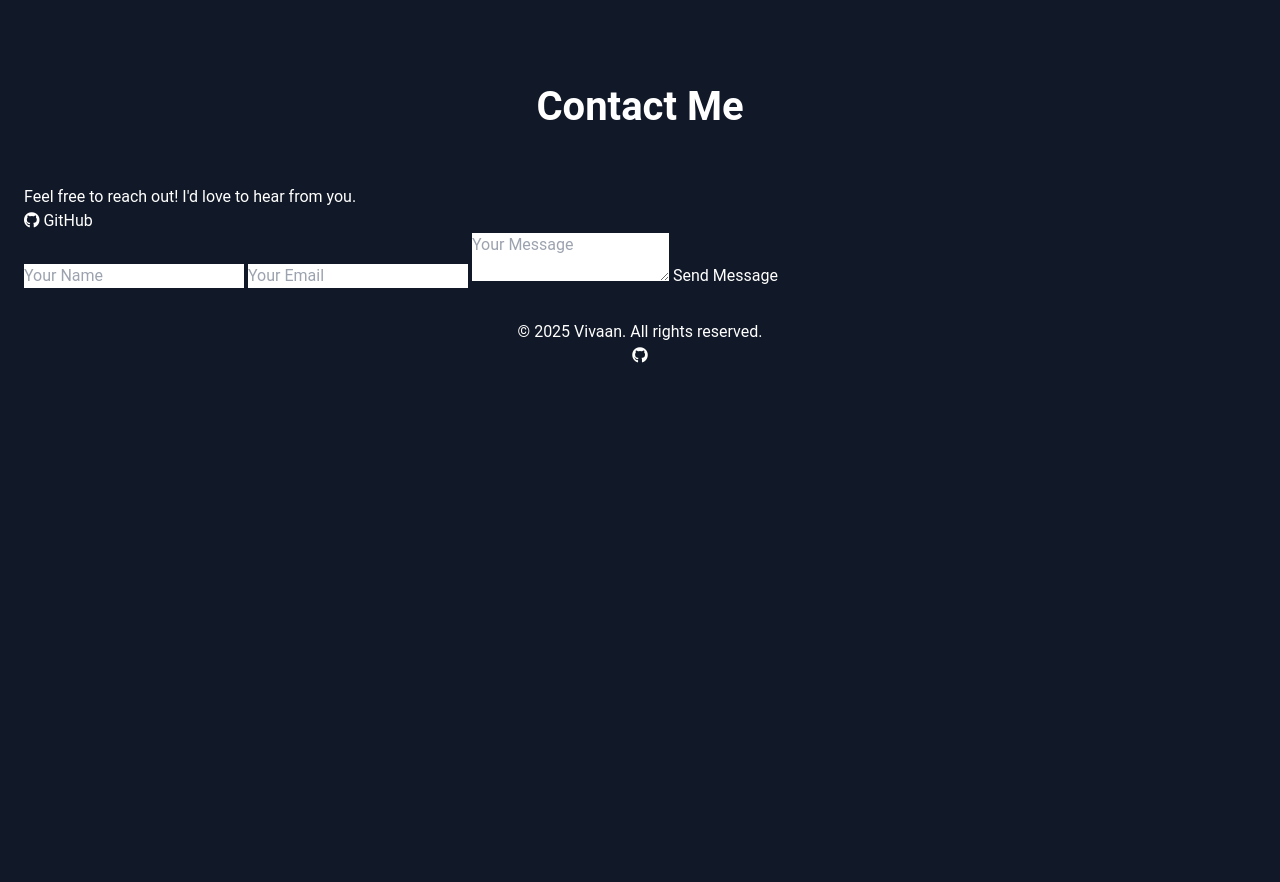
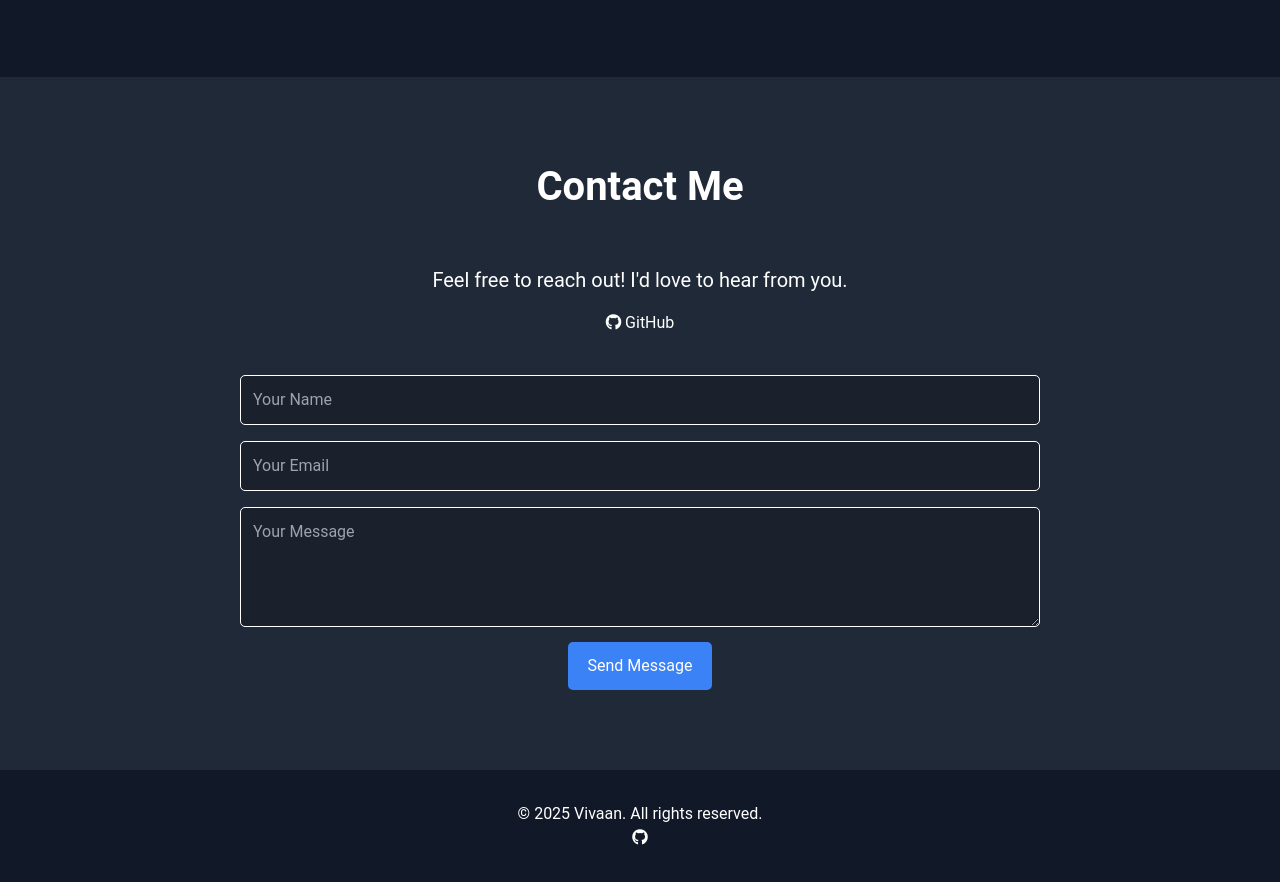
Before and after one commit to vivaanchauhan1969/Second-Personal-Website, a plain HTML site: page index.html in a window 1280 px wide. Shown: the part 1953-2835 px from the top of the page. Before the commit the page ends 2353 px from the top, so only its background shows below. Drawn offline with nearby package versions, Linux system fonts and the light colour scheme.

Commit message:
Update style.css

```diff
--- a/style.css
+++ b/style.css
@@ -171,3 +171,64 @@ body {
 .social-icon:hover {
     color: gray;
 }
+.contact-section {
+    padding: 5rem 0;
+    background: #1f2937;
+    text-align: center;
+}
+
+.contact-content {
+    max-width: 800px;
+    margin: 0 auto;
+    display: flex;
+    flex-direction: column;
+    align-items: center;
+}
+
+.contact-info {
+    margin-bottom: 2rem;
+    color: white;
+}
+
+.contact-text {
+    font-size: 1.25rem;
+    margin-bottom: 0.5rem;
+}
+
+.contact-email {
+    font-size: 1.125rem;
+}
+
+.contact-social {
+    margin-top: 1rem;
+}
+
+.contact-input {
+    width: 100%;
+    padding: 12px;
+    margin: 8px 0;
+    border: 1px solid white;
+    border-radius: 5px;
+    background: #1a202c;
+    color: white;
+    font-size: 1rem;
+}
+
+.message-box {
+    height: 120px;
+}
+
+.contact-button {
+    padding: 12px 20px;
+    border: none;
+    background: #3b82f6;
+    color: white;
+    font-size: 1rem;
+    border-radius: 5px;
+    cursor: pointer;
+    transition: background 0.3s ease;
+}
+
+.contact-button:hover {
+    background: #2563eb;
+}
```
